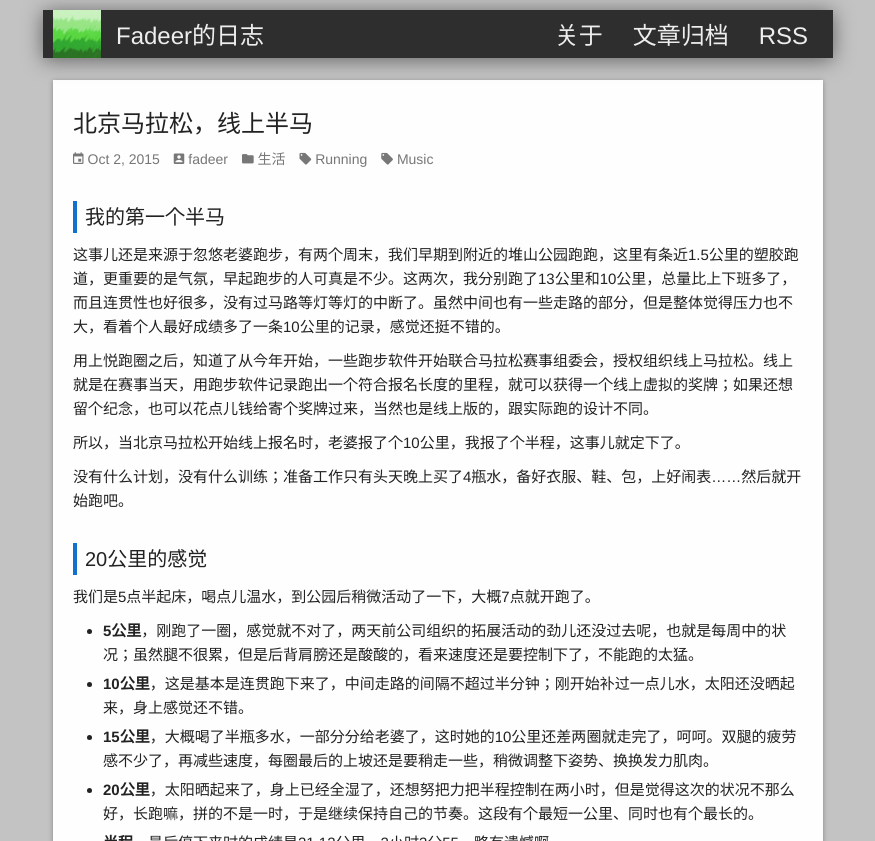
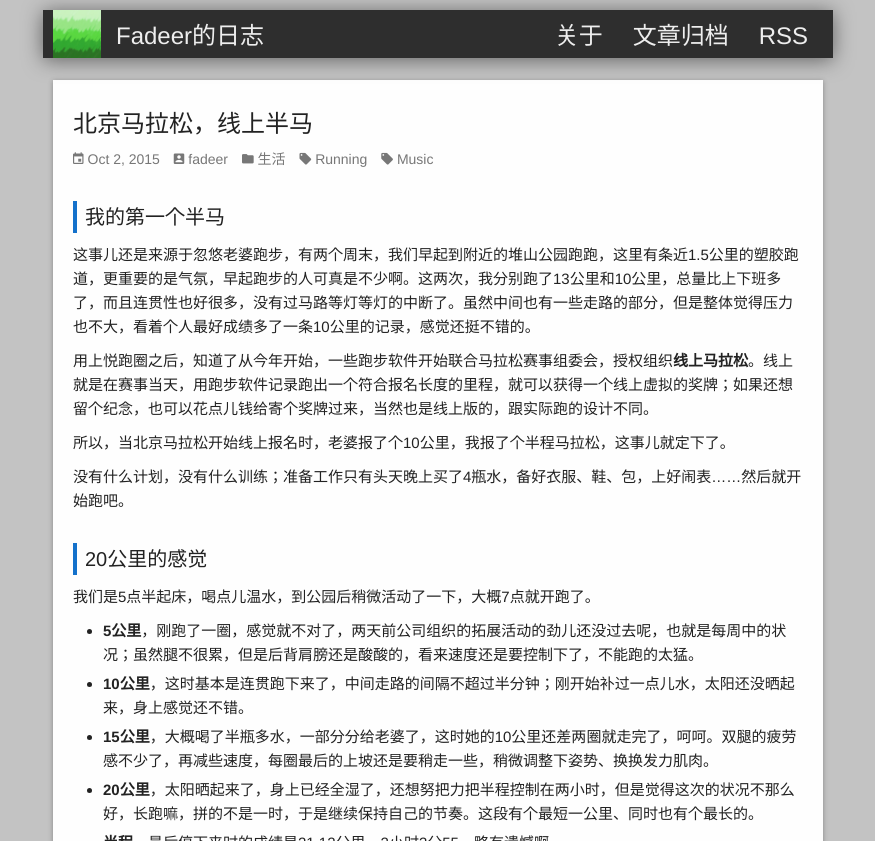
Before and after one commit to fadeer/fadeer.github.io, a Jekyll site: the page built from _posts/2015-10-02-bj-mls-online.markdown, in a window 1280 px wide and 900 px high, cut to the strip 0-841 px from the top of the window. Shown: the whole strip, without its empty margins (202-1077 px from the left). Built offline with Jekyll 4.4.1, drawn with Linux system fonts in a browser that asks for light colours; some of the changed text lies outside the part shown.

Commit message:
update post

```diff
--- a/_posts/2015-10-02-bj-mls-online.markdown
+++ b/_posts/2015-10-02-bj-mls-online.markdown
@@ -9,11 +9,11 @@ tags: Running Music
 
 我的第一个半马
 ----
-这事儿还是来源于忽悠老婆跑步，有两个周末，我们早期到附近的堆山公园跑跑，这里有条近1.5公里的塑胶跑道，更重要的是气氛，早起跑步的人可真是不少。这两次，我分别跑了13公里和10公里，总量比上下班多了，而且连贯性也好很多，没有过马路等灯等灯的中断了。虽然中间也有一些走路的部分，但是整体觉得压力也不大，看着个人最好成绩多了一条10公里的记录，感觉还挺不错的。
+这事儿还是来源于忽悠老婆跑步，有两个周末，我们早起到附近的堆山公园跑跑，这里有条近1.5公里的塑胶跑道，更重要的是气氛，早起跑步的人可真是不少啊。这两次，我分别跑了13公里和10公里，总量比上下班多了，而且连贯性也好很多，没有过马路等灯等灯的中断了。虽然中间也有一些走路的部分，但是整体觉得压力也不大，看着个人最好成绩多了一条10公里的记录，感觉还挺不错的。
 
-用上悦跑圈之后，知道了从今年开始，一些跑步软件开始联合马拉松赛事组委会，授权组织线上马拉松。线上就是在赛事当天，用跑步软件记录跑出一个符合报名长度的里程，就可以获得一个线上虚拟的奖牌；如果还想留个纪念，也可以花点儿钱给寄个奖牌过来，当然也是线上版的，跟实际跑的设计不同。
+用上悦跑圈之后，知道了从今年开始，一些跑步软件开始联合马拉松赛事组委会，授权组织**线上马拉松**。线上就是在赛事当天，用跑步软件记录跑出一个符合报名长度的里程，就可以获得一个线上虚拟的奖牌；如果还想留个纪念，也可以花点儿钱给寄个奖牌过来，当然也是线上版的，跟实际跑的设计不同。
 
-所以，当北京马拉松开始线上报名时，老婆报了个10公里，我报了个半程，这事儿就定下了。
+所以，当北京马拉松开始线上报名时，老婆报了个10公里，我报了个半程马拉松，这事儿就定下了。
 
 没有什么计划，没有什么训练；准备工作只有头天晚上买了4瓶水，备好衣服、鞋、包，上好闹表......然后就开始跑吧。
 
@@ -22,7 +22,7 @@ tags: Running Music
 我们是5点半起床，喝点儿温水，到公园后稍微活动了一下，大概7点就开跑了。
 
 * **5公里**，刚跑了一圈，感觉就不对了，两天前公司组织的拓展活动的劲儿还没过去呢，也就是每周中的状况；虽然腿不很累，但是后背肩膀还是酸酸的，看来速度还是要控制下了，不能跑的太猛。
-* **10公里**，这是基本是连贯跑下来了，中间走路的间隔不超过半分钟；刚开始补过一点儿水，太阳还没晒起来，身上感觉还不错。
+* **10公里**，这时基本是连贯跑下来了，中间走路的间隔不超过半分钟；刚开始补过一点儿水，太阳还没晒起来，身上感觉还不错。
 * **15公里**，大概喝了半瓶多水，一部分分给老婆了，这时她的10公里还差两圈就走完了，呵呵。双腿的疲劳感不少了，再减些速度，每圈最后的上坡还是要稍走一些，稍微调整下姿势、换换发力肌肉。
 * **20公里**，太阳晒起来了，身上已经全湿了，还想努把力把半程控制在两小时，但是觉得这次的状况不那么好，长跑嘛，拼的不是一时，于是继续保持自己的节奏。这段有个最短一公里、同时也有个最长的。
 * **半程**，最后停下来时的成绩是21.12公里，2小时3分55，略有遗憾啊。
```
Also changed, not shown: other parts of _posts/2015-10-02-bj-mls-online.markdown (+2 -2 lines).
